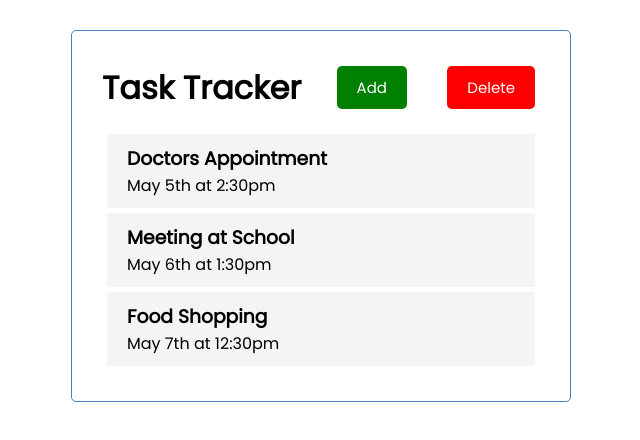
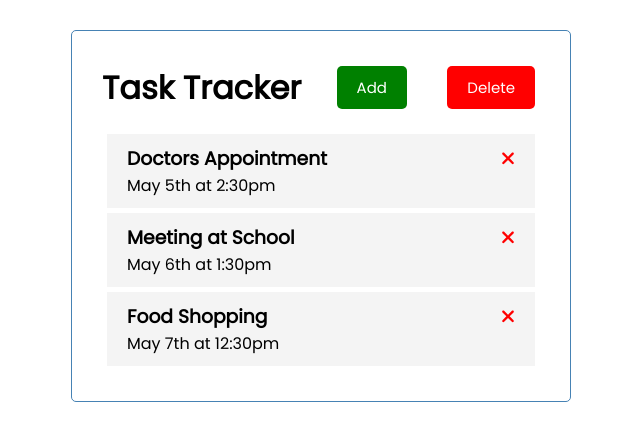
Before and after one commit to LiamJDesmond84/Angular-Tutorial, an Angular app: page / in a window 1280 px wide. Shown: the top 440 px of the page, without its empty margins (319-959 px from the left). Built offline with nearby package versions, Linux system fonts and the light colour scheme.

Commit message:
Adding font-awesome

```diff
--- a/src/app/components/task-item/task-item.component.html
+++ b/src/app/components/task-item/task-item.component.html
@@ -1,4 +1,4 @@
 <div class="task">
-    <h3>{{singleTask.text}}</h3>
+    <h3>{{ singleTask.text }} <fa-icon [ngStyle]="{'color': 'red'}" [icon]="faTimes"></fa-icon></h3>
     <p>{{singleTask.day}}</p>
 </div>
--- a/src/app/components/task-item/task-item.component.ts
+++ b/src/app/components/task-item/task-item.component.ts
@@ -1,5 +1,6 @@
 import { Component, Input } from '@angular/core';
 import { Task } from 'src/app/Task';
+import { faTimes } from '@fortawesome/free-solid-svg-icons';
 
 @Component({
   selector: 'app-task-item',
@@ -10,4 +11,6 @@
 
   @Input() singleTask: Task;
 
+  faTimes = faTimes;
+
 }
```
